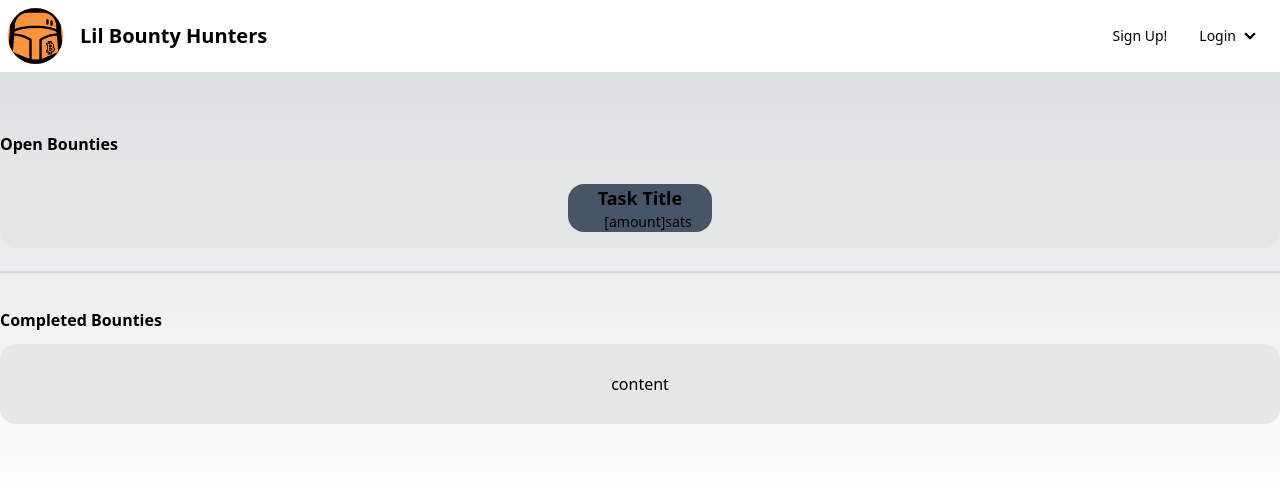
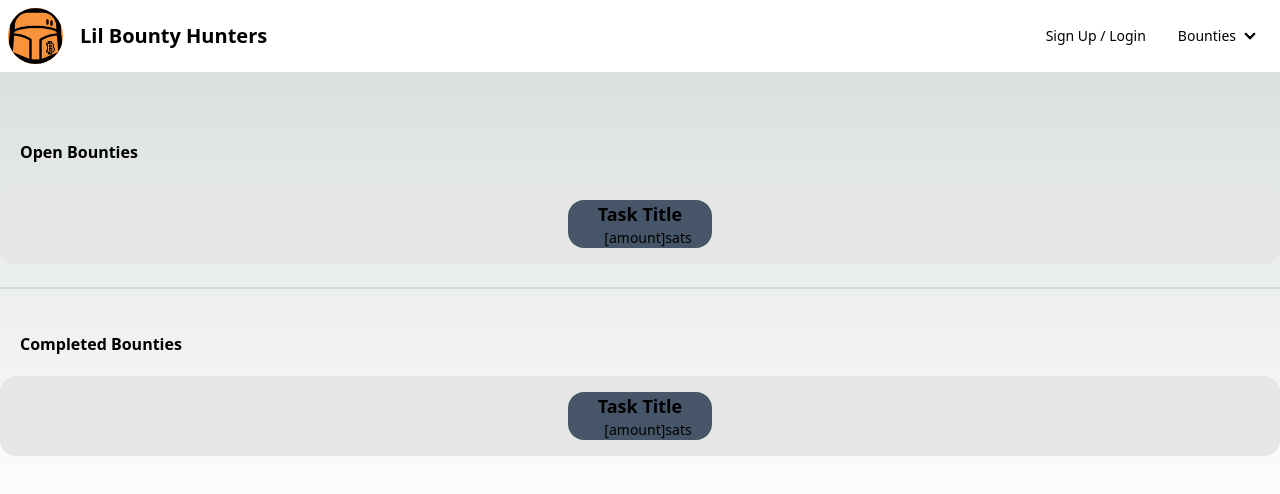
Before and after one commit to extrapockets/household-bounties, a Next.js app in the folder lil-hunters/: page / in a window 1280 px wide. Shown: the top 494 px of the page. Built offline with nearby package versions, Linux system fonts and the light colour scheme.

Commit message:
playing around with tailwind to work on the task displays

```diff
--- a/lil-hunters/app/page.js
+++ b/lil-hunters/app/page.js
@@ -7,14 +7,14 @@ export default function Home() {
     <main className="overflow-hidden">
       <div className="mt-5 py-10">
         <div className="flex flex-col w-full mt-5 py-10">
-          <h1 className="text-md font-bold py-3">Open Bounties</h1>
+          <h1 className="text-md font-bold m-5">Open Bounties</h1>
           <div className="grid h-20 card bg-base-300 rounded-box place-items-center">
             <TaskCard />
           </div>
           <div className="divider"></div>
-          <h1 className="text-md font-bold py-3">Completed Bounties</h1>
+          <h1 className="text-md font-bold m-5">Completed Bounties</h1>
           <div className="grid h-20 card bg-base-300 rounded-box place-items-center">
-            content
+            <TaskCard />
           </div>
         </div>
       </div>
--- a/lil-hunters/components/NavBar.jsx
+++ b/lil-hunters/components/NavBar.jsx
@@ -22,17 +22,20 @@ const NavBar = () => {
         <div className="flex-none">
           <ul className="menu menu-horizontal px-1">
             <li>
-              <a>Sign Up!</a>
+              <a>Sign Up / Login</a>
             </li>
             <li>
               <details>
-                <summary>Login</summary>
+                <summary>Bounties</summary>
                 <ul className="p-2 bg-base-100">
                   <li>
-                    <a>Maker</a>
+                    <a>Add</a>
                   </li>
                   <li>
-                    <a>Hunter</a>
+                    <a>Edit</a>
+                  </li>
+                  <li>
+                    <a>Delete</a>
                   </li>
                 </ul>
               </details>
--- a/lil-hunters/components/TaskCard.jsx
+++ b/lil-hunters/components/TaskCard.jsx
@@ -1,10 +1,12 @@
+"use client";
+
 import React from "react";
 
 const TaskCard = () => {
   return (
     <div className="flex px-5 space-x-4 card bg-slate-600 rounded-box place-items-center">
       <div className="space-x-4">
-        <p className="text-lg font-semibold">Task Title</p>
+        <p className="flex flex-col text-lg font-semibold">Task Title</p>
       </div>
       <div>
         <p className="text-sm">[amount]sats</p>
```
